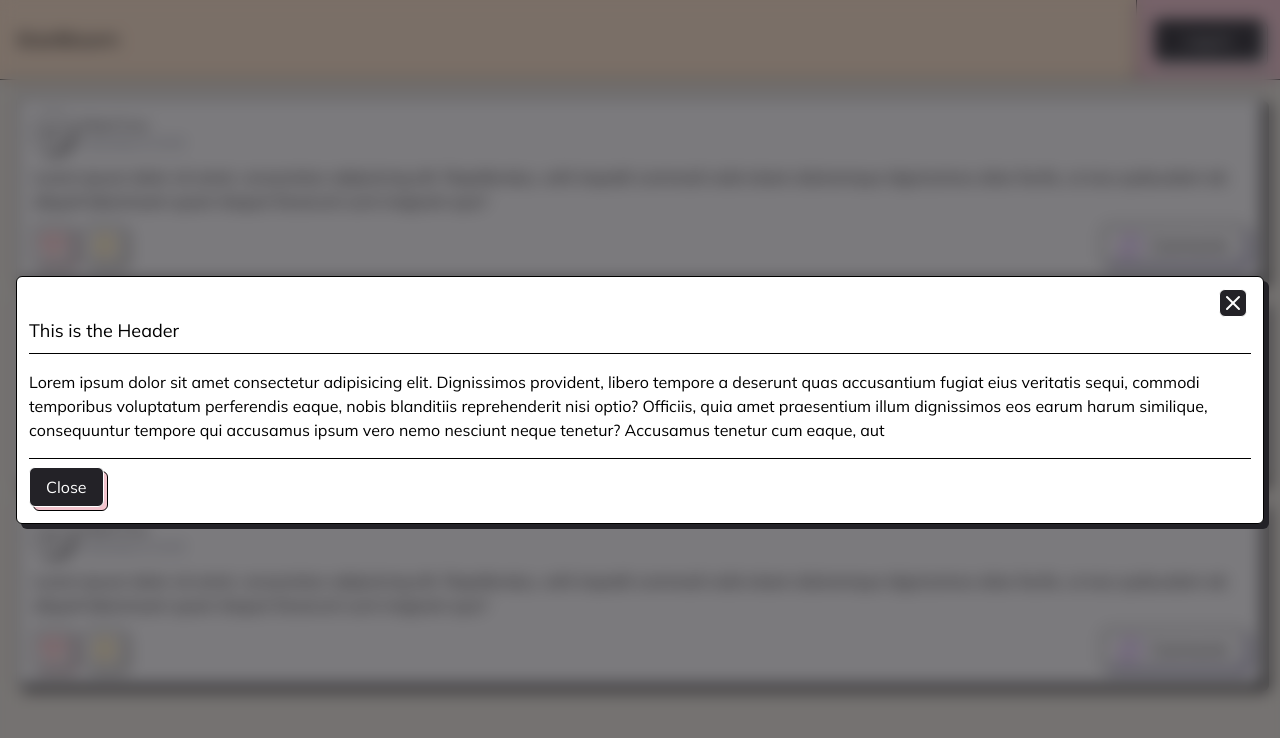
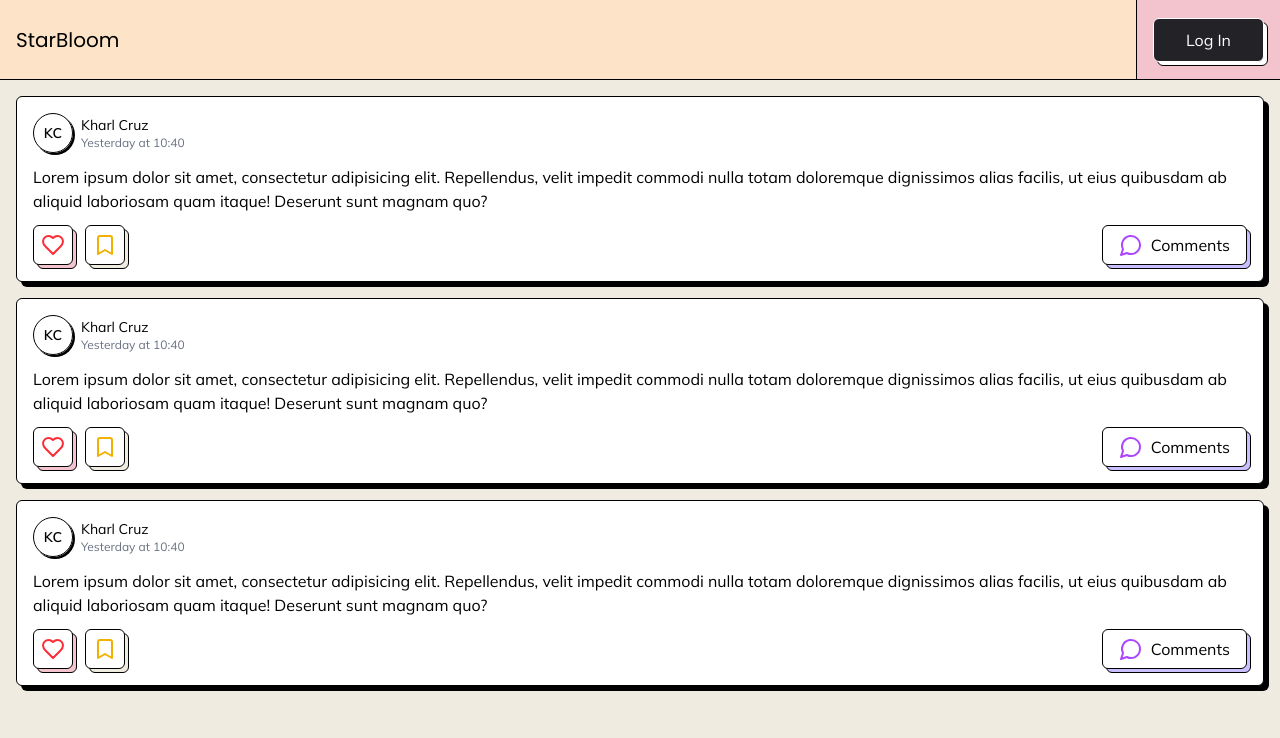
Before and after one commit to kharljhon14/starbloom, a React (Vite) app: page / in a window 1280 px wide. Shown: the top 738 px of the page. Built offline with nearby package versions, Linux system fonts and the light colour scheme; a web font is replaced by a local one.

Commit message:
[Feat]] useModal hook

```diff
--- a/src/App.tsx
+++ b/src/App.tsx
@@ -1,5 +1,4 @@
 import Header from './components/header';
-import Modal from './components/modal';
 import PostCard from './features/posts/post-card';
 
 function App() {
@@ -11,7 +10,6 @@ function App() {
         <PostCard />
         <PostCard />
       </div>
-      <Modal />
     </div>
   );
 }
--- a/src/components/modal.tsx
+++ b/src/components/modal.tsx
@@ -1,14 +1,31 @@
 import { X } from 'lucide-react';
 import Button from './button';
 
-export default function Modal() {
+interface Props {
+  open: boolean;
+  close: () => void;
+}
+
+export default function Modal({ open, close }: Props) {
   return (
-    <div className="h-screen w-screen fixed inset-0 bg-black/60 backdrop-blur z-10 flex items-center justify-center">
-      <div className="bg-white border pb-4 pt-6 px-3 rounded-md w-full max-h-[620px] mx-4 shadow-black shadow-full overflow-y-scroll relative transition-all duration-300">
+    <div
+      className={`
+        h-screen w-screen fixed inset-0 bg-black/60 backdrop-blur
+        z-10 flex items-center justify-center ${open ? 'scala-100' : 'scale-0 delay-300'}
+        `}
+    >
+      <div
+        className={`
+            bg-white border pb-4 pt-6 px-3 rounded-md w-full max-h-[620px]
+        mx-4 shadow-black shadow-full overflow-y-scroll relative transition-all duration-300
+        ${open ? 'scale-100' : 'scale-0'}
+        `}
+      >
         <div className="absolute right-4 top-3">
           <Button
             showBackground={false}
             className="w-7 h-7 p-0"
+            onClick={close}
           >
             <X />
           </Button>
--- /dev/null
+++ b/src/hooks/usemodal.tsx
@@ -0,0 +1,11 @@
+import { useState } from 'react';
+
+export function useModal(value: boolean) {
+  const [isOpen, setIsOpen] = useState<boolean>(value);
+
+  return {
+    isOpen,
+    open: () => setIsOpen(true),
+    close: () => setIsOpen(false)
+  };
+}
```
